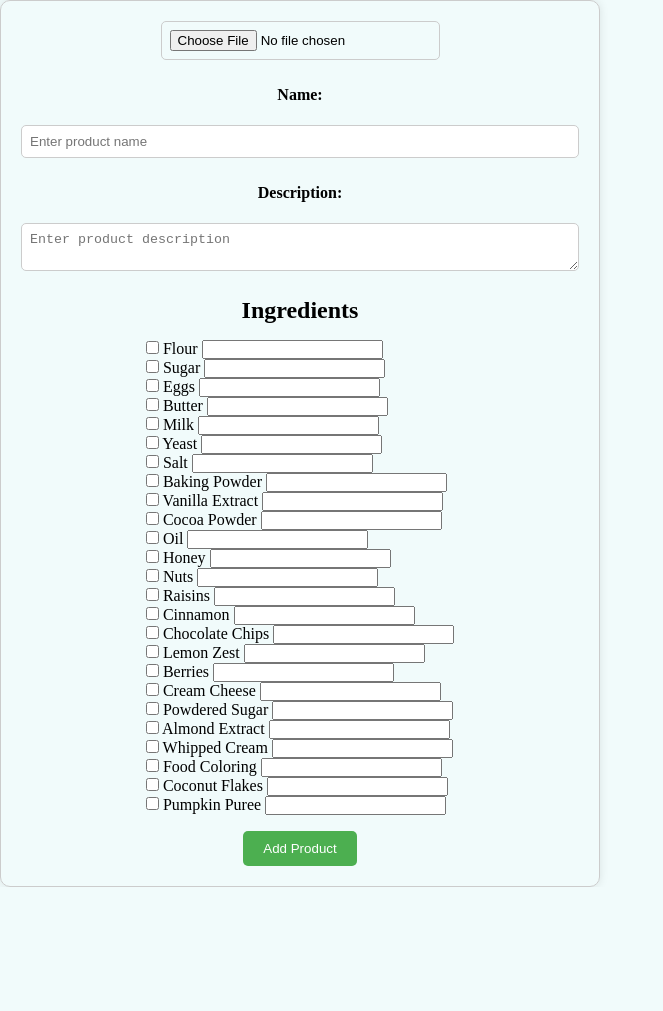
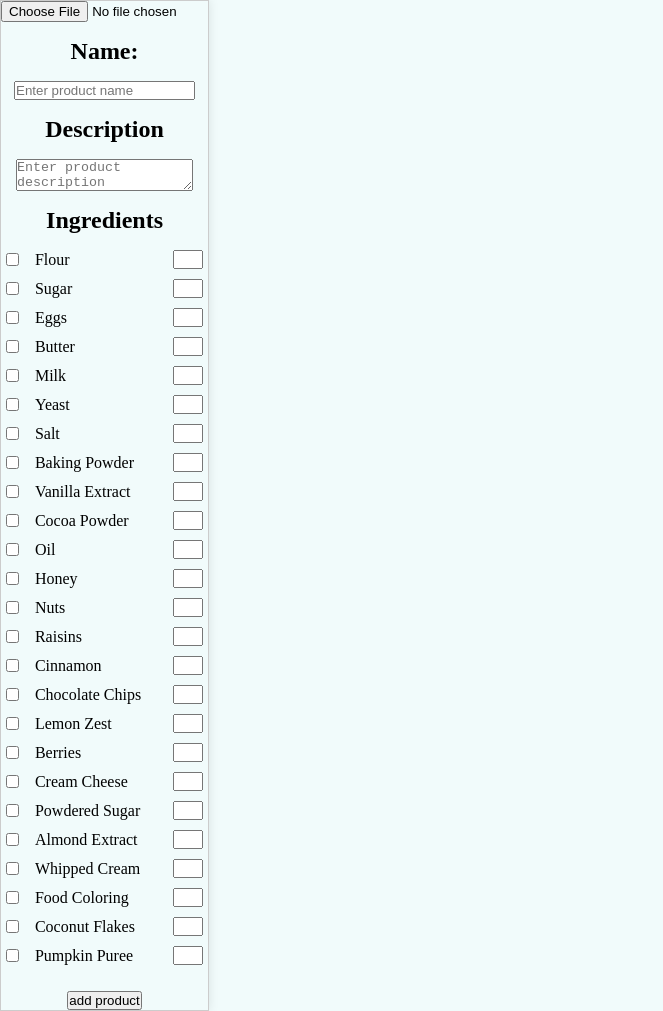
Before and after one commit to AniAzatyan90/products, a plain HTML site: page index.html in a window 1280 px wide. Shown: the whole page, without its empty margins (0-663 px from the left). Before the commit the page ends 887 px from the top, so only its background shows below. Drawn offline with Linux system fonts and the light colour scheme.

Commit message:
fix added product

```diff
--- a/modul.js
+++ b/database.js
@@ -1,3 +1,4 @@
+
 const ingredients = [
     { id: 1, name: "Flour", price: 500 },
     { id: 2, name: "Sugar", price: 400 },
@@ -25,5 +26,15 @@ const ingredients = [
     { id: 24, name: "Coconut Flakes", price: 400 },
     { id: 25, name: "Pumpkin Puree", price: 300 }
 ];
+function setLocalStorage(arrString) {
+    let existingObjects = JSON.parse(localStorage.getItem('products')) || [];
+    localStorage.removeItem('products')
+    existingObjects.push(arrString);
+    localStorage.setItem('products', JSON.stringify(existingObjects));
+}
 
-export default ingredients;
+function getLocalStorage() {
+    let storedData = localStorage.getItem('products');
+    return JSON.parse(storedData);
+}
+export { setLocalStorage, getLocalStorage, ingredients };
--- a/index.html
+++ b/index.html
@@ -9,36 +9,28 @@
     </head>
 
     <body>
-        <!-- <header>
-            <img src="img/feature30-removebg-preview.png">
-        </header> -->
         <div class="container">
+            <div class="admin">
+                <input type="file" class="product-image">
+                <label>
+                    <h2>Name:</h2>
+                </label>
+                <input class="productName" type="text" placeholder="Enter product name">
 
+                <label>
+                    <h2>Description</h2>
+                </label>
+                <textarea class="description" placeholder="Enter product description"></textarea>
 
-            <input type="file" class="product-image">
-            <label>Name:</label>
-            <input class="productName" type="text" placeholder="Enter product name">
-
-            <label>Description:</label>
-            <textarea class="description" placeholder="Enter product description"></textarea>
-
-            <h2>Ingredients</h2>
-            <div class="ingridents">
-
+                <h2>Ingredients</h2>
+                <div class="ingridents"></div>
+                <button class="btn">add product</button>
             </div>
-
-            <button onclick="addProduct()">Add Product</button>
-
-        </div>
-        <div class="products">
-
-
+            <div class="products"> </div>
         </div>
 
-
-        <script src="script.js"></script>
-        <!-- <script type="module" defer src="modul.js"></script> -->
-
+        <script type="module" defer src="/database.js"></script>
+        <script type="module" defer src="script.js"></script>
 
     </body>
 
--- a/script.js
+++ b/script.js
@@ -1,66 +1,57 @@
-// import { ingredients } from "./modul.js";
-
-
-const ingredients = [
-    { id: 1, name: "Flour", price: 500 },
-    { id: 2, name: "Sugar", price: 400 },
-    { id: 3, name: "Eggs", price: 300 },
-    { id: 4, name: "Butter", price: 600 },
-    { id: 5, name: "Milk", price: 350 },
-    { id: 6, name: "Yeast", price: 200 },
-    { id: 7, name: "Salt", price: 150 },
-    { id: 8, name: "Baking Powder", price: 250 },
-    { id: 9, name: "Vanilla Extract", price: 700 },
-    { id: 10, name: "Cocoa Powder", price: 450 },
-    { id: 11, name: "Oil", price: 300 },
-    { id: 12, name: "Honey", price: 750 },
-    { id: 13, name: "Nuts", price: 550 },
-    { id: 14, name: "Raisins", price: 400 },
-    { id: 15, name: "Cinnamon", price: 200 },
-    { id: 16, name: "Chocolate Chips", price: 600 },
-    { id: 17, name: "Lemon Zest", price: 300 },
-    { id: 18, name: "Berries", price: 700 },
-    { id: 19, name: "Cream Cheese", price: 650 },
-    { id: 20, name: "Powdered Sugar", price: 350 },
-    { id: 21, name: "Almond Extract", price: 800 },
-    { id: 22, name: "Whipped Cream", price: 500 },
-    { id: 23, name: "Food Coloring", price: 250 },
-    { id: 24, name: "Coconut Flakes", price: 400 },
-    { id: 25, name: "Pumpkin Puree", price: 300 }
-];
-// function btn(button) {
-//     let list = button.nextElementSibling;
-//     list.classList.toggle("hidden");
-//     button.classList.add("hidden");
-// }
-let products = []
-function read() {
-    let containerIngridents = document.querySelector('.products')
-    containerIngridents.innerHTML = ""
-
-    for (let i = 0; i < products.length; i++) {
-        createProduct(products[i])
-    }
-}
-
+import { getLocalStorage, setLocalStorage, ingredients } from "./database.js";
 let containerIngridents = document.querySelector('.ingridents')
 
 for (let i = 0; i < ingredients.length; i++) {
-
     let currentElement = document.createElement('div')
     currentElement.classList = 'ingrident'
     currentElement.innerHTML =
         `
-       <input type="checkbox">
-       <span>${ingredients[i].name}</span>
-       <input type=" text" class="input1">
-
+       <div class="left-column">
+          <input type="checkbox"  class="box" >
+          <span >${ingredients[i].name}</span>
+       </div>
+       <div class="right-column">
+          <input type="text" class="input1">
+       </div>
      `
     containerIngridents.append(currentElement)
 
 }
-function addProduct() {
+let products = getLocalStorage()
+var btn = document.querySelector(".btn")
 
+btn.addEventListener("click", addProduct)
+
+for (let i = 0; i < products.length; i++) {
+    createProduct(products[i]);
+}
+
+function read() {
+    let containerIngridents = document.querySelector('.products');
+    containerIngridents.innerHTML = "";
+    products = getLocalStorage()
+
+    for (let i = 0; i < products.length; i++) {
+        createProduct(products[i]);
+    }
+    console.log(products[i]);
+}
+
+
+function readFileAsync(file) {
+    return new Promise((resolve, reject) => {
+        let reader = new FileReader();
+        reader.onload = function (event) {
+            resolve(event.target.result);
+        };
+        reader.onerror = function (event) {
+            reject(event.target.error);
+        };
+        reader.readAsDataURL(file);
+    });
+}
+
+async function addProduct() {
     let product = {};
     let name = document.querySelector('.productName').value;
     let description = document.querySelector('.description').value;
@@ -68,49 +59,52 @@ function addProduct() {
     product.name = name;
     product.description = description;
 
-    let ingredients = document.querySelectorAll('.ingrident');
-    console.log(ingredients)
     let productIngredients = [];
-    for (let i = 0; i < ingredients.length; i++) {
-        if (ingredients[i].children[0].checked) {
+    let boxs = document.querySelectorAll('.box');
+    for (let i = 0; i < boxs.length; i++) {
+        if (boxs[i].checked) {
             let currentIngredient = {};
-            currentIngredient.name = ingredients[i].children[1].innerText;
-            // plyus@ nra hamara vor ekacac  arjeq@ dardzni numbert tipi
-            let count = +ingredients[i].children[2].value;
+            let ingredientDiv = boxs[i].parentElement.parentElement
+            currentIngredient.name = ingredientDiv.querySelector('span').textContent;
+            let count = +ingredientDiv.querySelector('.input1').value;
+            currentIngredient.count = count
 
-            currentIngredient.count = count
             currentIngredient.price = calculetPrice(currentIngredient.name, count);
             productIngredients.push(currentIngredient);
         }
     }
+
     product.ingredients = productIngredients;
     let productPrice = 0;
     for (let j = 0; j < product.ingredients.length; j++) {
-
         productPrice = productPrice + product.ingredients[j].price;
     }
     let imageInput = document.querySelector('.product-image');
     let imageFile = imageInput.files[0];
-    if (imageFile) {
-        let reader = new FileReader();
-        reader.onload = function (event) {
-            let imageUrl = event.target.result;
+
+    try {
+        if (imageFile) {
+            let imageUrl = await readFileAsync(imageFile);
             product.image = imageUrl;
-        };
-        reader.readAsDataURL(imageFile);
+            console.log(product);
+        }
+
+        product.price = productPrice;
+
+    } catch (error) {
+        console.error('Error reading the image file:', error);
     }
-
     product.price = productPrice;
-    products.push(product)
+    setLocalStorage(product);
     read()
 }
-
 
 function createProduct(product) {
     let container = document.querySelector('.products');
     let productDiv = document.createElement('div');
     productDiv.classList.add('product');
     let ingredientsList = document.createElement('ul');
+    ingredientsList.classList = "product-ingridient"
     product.ingredients.forEach(ingredient => {
         let listItem = document.createElement('li');
         listItem.textContent = ingredient.name + " " + ingredient.count + " gr";
@@ -120,11 +114,12 @@ function createProduct(product) {
     productDiv.innerHTML =
         `
         <img class="product-image" src="${product.image}">
-        <h2 class="product-name">${product.name}</h2>
-        <h3 class="product-description">${product.description}</h3>
-        ${ingredientsList.innerHTML}
+        <p class="product-name">${product.name}</p>
+        <p class="product-description">${product.description}</p>
+        ${ingredientsList.outerHTML}
         <p class="product-price">${product.price} dram </p>
     `;
+    console.log(product.image);
     container.appendChild(productDiv);
 }
 
--- a/style.css
+++ b/style.css
@@ -15,80 +15,7 @@ header img {
     display: flex;
     align-items: center;
     justify-content: center;
-
-
 }
-
-.products {
-    width: 100%;
-
-    display: flex;
-    justify-content: space-around;
-    align-items: center;
-    text-align: center;
-    padding-top: 10%;
-}
-
-/* .bread-1 {
-    width: 15%;
-    height: 80%;
-}
-
-.bread-1 img {
-    width: 100%;
-    height: 50%;
-}
-
-.hidden {
-    display: none;
-} */
-
-button {
-    background-color: #4caf4f2f;
-    color: rgb(126, 125, 125);
-    padding: 10px 20px;
-    border: none;
-    border-radius: 5px;
-    cursor: pointer;
-
-}
-
-.container {
-    width: 100%;
-    display: flex;
-    align-items: center;
-    flex-direction: column;
-    justify-content: center;
-    max-width: 600px;
-    margin: 0 auto;
-    padding: 20px;
-    border: 1px solid #ccc;
-    border-radius: 10px;
-    box-shadow: 0 0 10px rgba(0, 0, 0, 0.1);
-    gap: 1rem;
-}
-
-/* amin--------------- */
-.product-image,
-.productName,
-.description {
-    margin-bottom: 10px;
-    padding: 8px;
-    border: 1px solid #ccc;
-    border-radius: 5px;
-    width: 100%;
-    box-sizing: border-box;
-}
-
-label {
-    display: block;
-    margin-bottom: 5px;
-    font-weight: bold;
-}
-
-
-
-
 
 body {
     background: #eaf9faa1;
@@ -98,51 +25,92 @@ body {
     flex-direction: row;
 }
 
+.admin {
+    display: flex;
+    align-items: center;
+    flex-direction: column;
+    justify-content: center;
+    margin: 0 auto;
+    border: 1px solid #ccc;
+    box-shadow: 0 0 10px rgba(0, 0, 0, 0.1);
+    gap: 1rem;
+}
 
-.product-image {
-    width: 50%;
-    height: 50%;
+.container {
+    width: 100%;
+    display: flex;
+    flex-direction: row;
+    gap: 1rem;
+}
+
+.products {
+    width: 100%;
+    display: flex;
+    flex-direction: row;
+    padding: 20px;
+    gap: 3rem;
+}
+
+.ingredients {
+    justify-content: space-between;
+    width: 100%;
+    margin-bottom: 10px;
+}
+
+.product {
+    width: 300px;
+    height: 400px;
+    padding: 25px;
+    border: 2px solid #4e369e;
 
 }
 
+.product-price {
+    font-weight: bold;
+    font-size: 24px;
+    text-align: right;
+}
+
 .product-name {
-    font-size: 20px;
-    font-weight: bold;
+    margin-bottom: 15px;
+    font-size: 30px;
+}
+
+.product-ingridient {
+    margin-top: 15px;
 }
 
 .product-description {
-    margin-bottom: 5px;
+    font-style: italic;
+    color: rgb(38, 38, 177);
 }
 
-.ingridient {
+.product-image {
+    width: 100%;
+}
+
+.ingrident {
     display: flex;
-    align-items: center;
+    flex-direction: row;
     justify-content: space-between;
     margin-bottom: 10px;
-    padding: 10px;
-    border: 1px solid #ccc;
-    border-radius: 5px;
+    gap: 2rem;
+}
+
+.input1 {
+    width: 30px;
 }
 
 .left-column {
     display: flex;
+    flex-direction: row;
+    justify-content: flex-start;
     align-items: center;
+    gap: 1rem;
 }
 
 .right-column {
     display: flex;
+    justify-content: flex-end;
     align-items: center;
 }
-
-/* .right-column input {
-    margin-left: 10px;
-} */
-
-button {
-    background-color: #4CAF50;
-    color: white;
-    padding: 10px 20px;
-    border: none;
-    border-radius: 5px;
-    cursor: pointer;
-}
```
